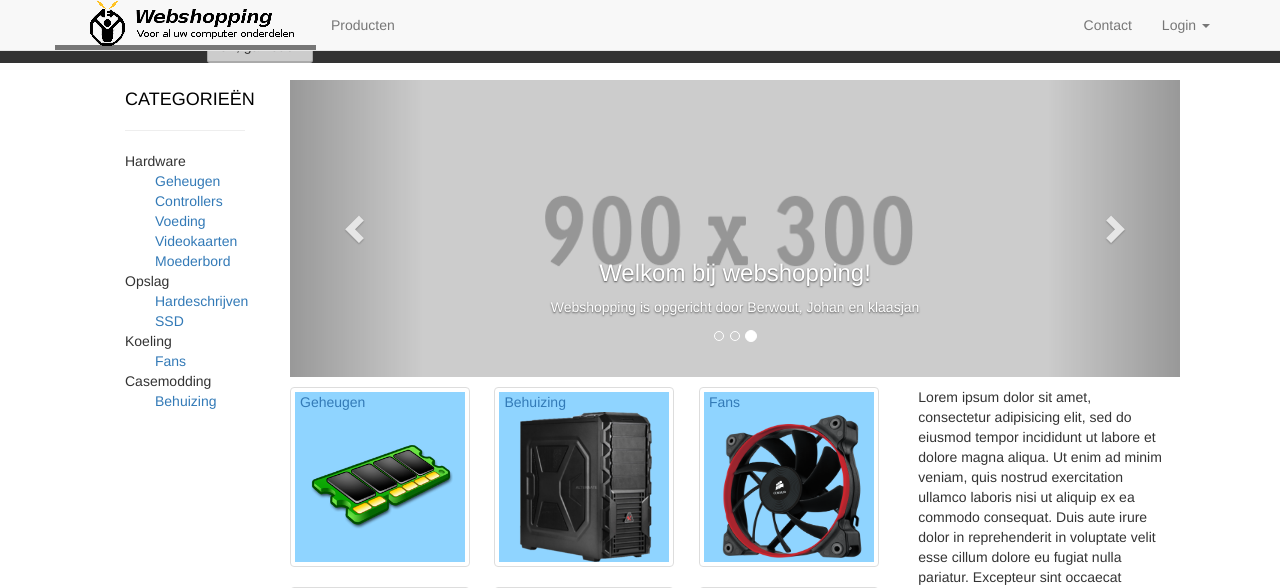
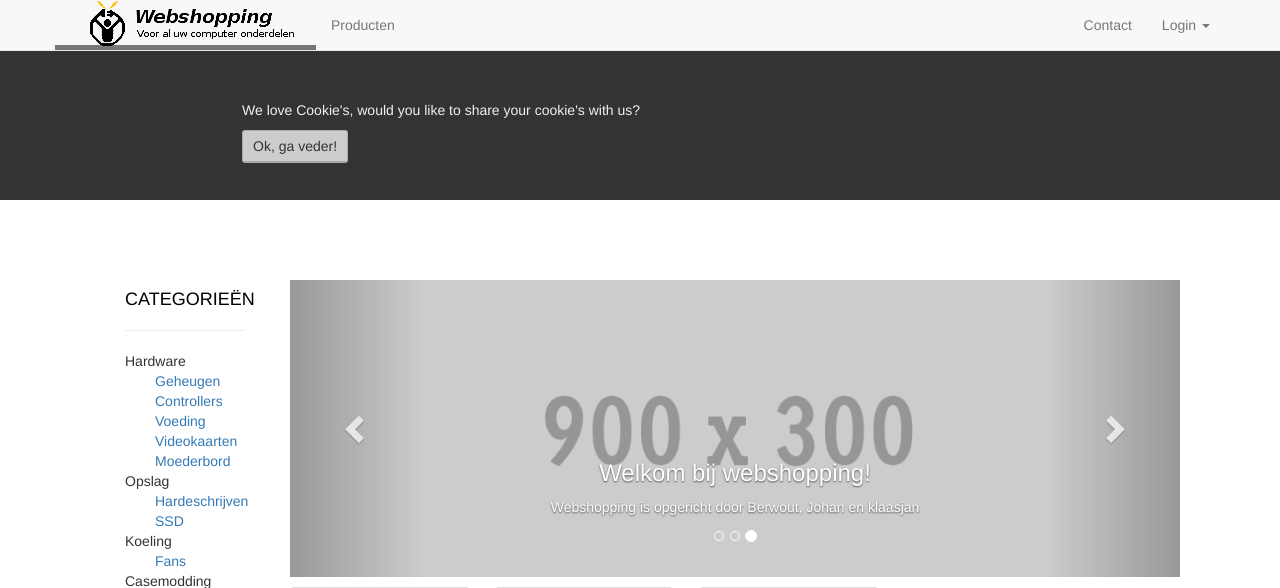
Before and after one commit to AngelsDustz/webshopping, a PHP site: page / in a window 1280 px wide. Shown: the top 588 px of the page. Run offline with PHP 8.4, Linux system fonts and the light colour scheme; some libraries are stand-ins or nearby versions.

Commit message:
cookie fix

```diff
--- a/css/main.css
+++ b/css/main.css
@@ -219,10 +219,13 @@
 }
 .cookie-banner {
 	background-color: #333;
-	position: fixed;
 	top: 0;
 	left: 0;
 	width:100%;
+	margin: 50px 0 0 0;
+  	position: relative;
+  	height: 150px;
+  	padding: 50px;
 }
 
 .cookie-banner .container {
--- a/index.php
+++ b/index.php
@@ -5,7 +5,7 @@
 <?php include 'resources/head.php'; ?>
 
 <body>
-<?php
+	<?php
 		if(!isset($_COOKIE['accept-cookies'])) {
 		?>
 			<div class="cookie-banner">
@@ -15,9 +15,9 @@
 					<a href="?accept-cookies" class="button">Ok, ga veder!</a>
 				</div>
 			</div>
-		<?php
+	<?php
 		}
-		?>
+	?>
 <?php include 'resources/header.php'; ?>
 
     <div class="container content">
--- a/producten/behuizing.php
+++ b/producten/behuizing.php
@@ -26,13 +26,15 @@
 		            <div class="col-md-9">
 			            <div class="col-sm-4 col-lg-4 col-md-4">
                             <div class="thumbnail">
+                                <a href="">
                                 <img src=<?php echo 'http://'.$_SERVER['SERVER_NAME'].'/webshopping/img/geheugen/product1.png' ?> style=" height: 100px;" alt="">
                                 <div class="caption">
                                     <h4 class="pull-right">€**,**</h4>
-                                    <h4><a href="#" ?>>>product lorem</a>
-                                    </h4>
+                                    <h4>product lorem</h4>
+                                </a>
                                     <p>Lorem ipsum dolor sit amet, consectetur adipisicing elit. Nam officiis voluptatum, quasi tempore ipsam libero dolore. Laborum natus vitae saepe inventore nemo! Numquam ea asperiores, quia perferendis provident earum praesentium.</p>
                                 </div>
+
                                 <div class="ratings">
                                     <p class="pull-right">** reviews</p>
                                     <p>
--- a/producten/geheugen.php
+++ b/producten/geheugen.php
@@ -26,11 +26,12 @@
 		            <div class="col-md-9">
                         <div class="col-sm-4 col-lg-4 col-md-4">
                             <div class="thumbnail">
+                            <a href=<?php echo 'http://'.$_SERVER['SERVER_NAME'].'/webshopping/producten/geheugen/product1.php' ?>>
                                 <img src=<?php echo 'http://'.$_SERVER['SERVER_NAME'].'/webshopping/img/geheugen/product1.png' ?> style=" height: 100px;" alt="">
                                 <div class="caption">
                                     <h4 class="pull-right">€33,49</h4>
-                                    <h4><a href=<?php echo 'http://'.$_SERVER['SERVER_NAME'].'/webshopping/producten/geheugen/product1.php' ?>>>G.Skill 4 GB DDR3-1600</a>
-                                    </h4>
+                                    <h4>G.Skill 4 GB DDR3-1600</h4>
+                            </a>
                                     <p>Deze geheugenmodule heeft een capaciteit van 4 GB (één module van 4 GB) en is geschikt voor systemen met een DDR3 geheugenbus van 1600 MHz.</p>
                                 </div>
                                 <div class="ratings">
```
